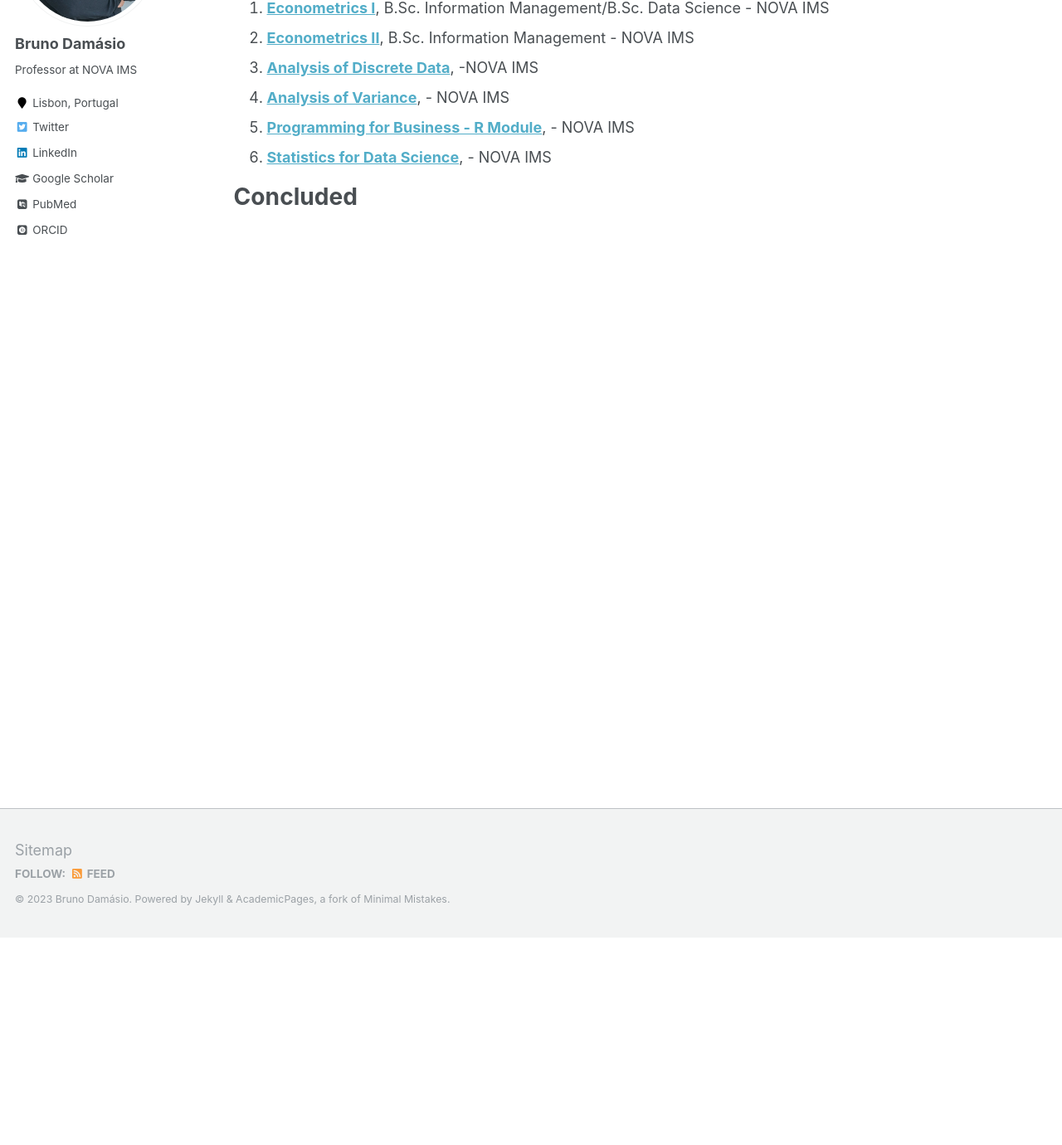
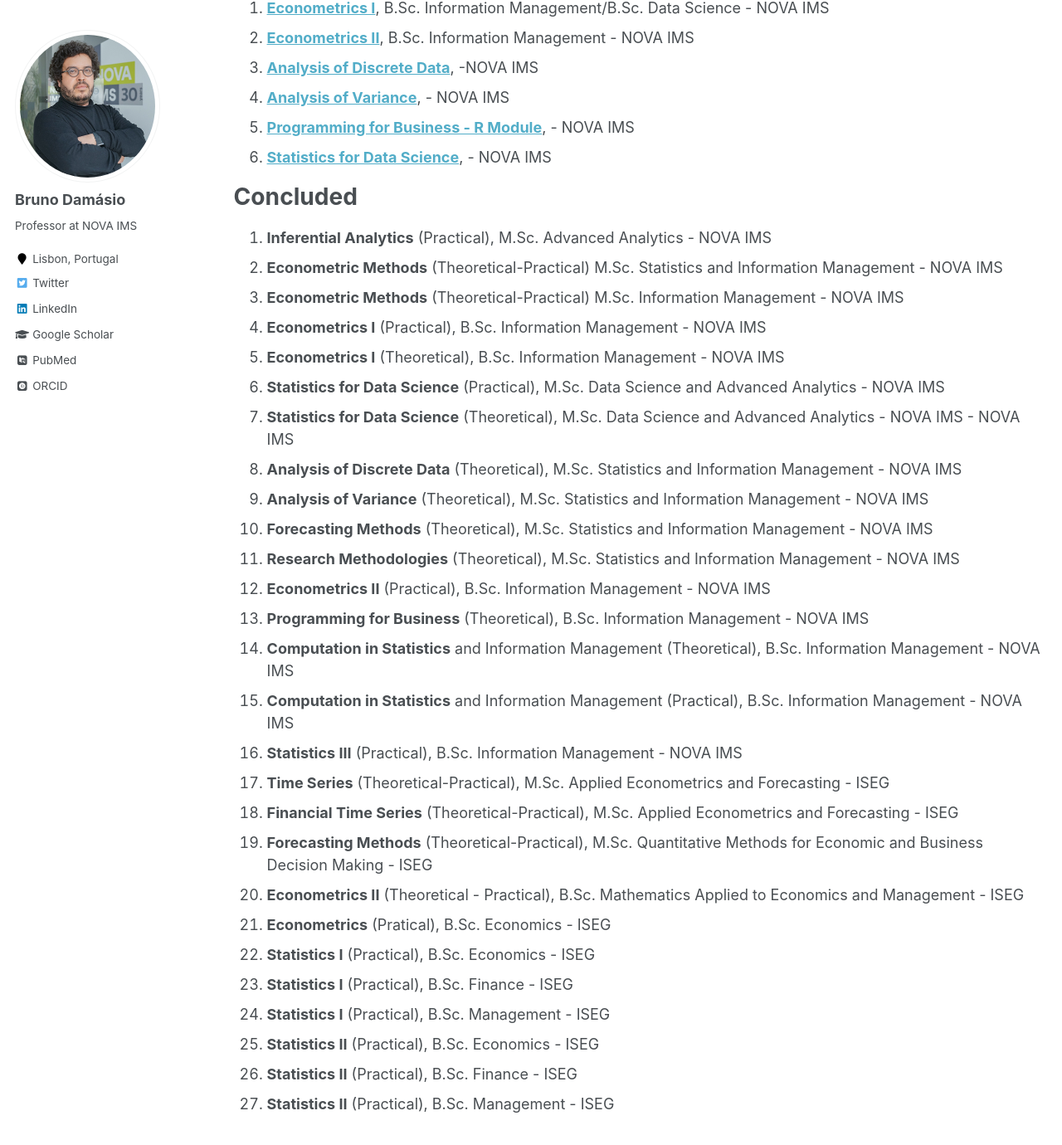
Before and after one commit to damasiob/damasiob.github.io, a Jekyll site: the page built from _pages/teaching_all.md, in a window 1280 px wide and 1400 px high, scrolled down 270 px. Shown: the top 1380 px of the window at 83% size. Built offline with Jekyll 4.4.1, drawn with Linux system fonts in a browser that asks for light colours; some web fonts are replaced.

Commit message:
Update teaching_all.md

```diff
--- a/_pages/teaching_all.md
+++ b/_pages/teaching_all.md
@@ -24,3 +24,32 @@ Ongoing
 
 Concluded
 ======
+
+
+  1. **Inferential Analytics** (Practical), M.Sc. Advanced Analytics  - NOVA IMS
+  1. **Econometric Methods** (Theoretical-Practical) M.Sc. Statistics and Information Management  - NOVA IMS
+  1. **Econometric Methods** (Theoretical-Practical) M.Sc. Information Management  - NOVA IMS
+  1. **Econometrics I** (Practical), B.Sc. Information Management - NOVA IMS
+  1. **Econometrics I** (Theoretical), B.Sc. Information Management - NOVA IMS
+  1. **Statistics for Data Science** (Practical), M.Sc. Data Science and Advanced Analytics  - NOVA IMS
+  1. **Statistics for Data Science** (Theoretical), M.Sc. Data Science and Advanced Analytics  - NOVA IMS   - NOVA IMS
+  1. **Analysis of Discrete Data** (Theoretical), M.Sc. Statistics and Information Management  - NOVA IMS
+  1. **Analysis of Variance** (Theoretical), M.Sc. Statistics and Information Management  - NOVA IMS
+  1. **Forecasting Methods** (Theoretical), M.Sc. Statistics and Information Management  - NOVA IMS
+  1. **Research Methodologies** (Theoretical), M.Sc. Statistics and Information Management  - NOVA IMS
+  1. **Econometrics II** (Practical), B.Sc. Information Management - NOVA IMS
+  1. **Programming for Business** (Theoretical), B.Sc. Information Management - NOVA IMS
+  1. **Computation in Statistics** and Information Management (Theoretical), B.Sc. Information Management - NOVA IMS
+  1. **Computation in Statistics** and Information Management (Practical), B.Sc. Information Management - NOVA IMS
+  1. **Statistics III** (Practical), B.Sc. Information Management - NOVA IMS
+  1. **Time Series** (Theoretical-Practical), M.Sc. Applied Econometrics and Forecasting - ISEG
+  1. **Financial Time Series** (Theoretical-Practical), M.Sc. Applied Econometrics and Forecasting - ISEG
+  1. **Forecasting Methods** (Theoretical-Practical), M.Sc. Quantitative Methods for Economic and Business Decision Making - ISEG
+  1. **Econometrics II** (Theoretical - Practical), B.Sc. Mathematics Applied to Economics and Management - ISEG
+  1. **Econometrics** (Pratical), B.Sc. Economics - ISEG
+  1. **Statistics I** (Practical), B.Sc. Economics - ISEG
+  1. **Statistics I** (Practical), B.Sc. Finance  - ISEG
+  1. **Statistics I** (Practical), B.Sc. Management - ISEG
+  1. **Statistics II** (Practical), B.Sc. Economics  - ISEG
+  1. **Statistics II** (Practical), B.Sc. Finance  - ISEG
+  1. **Statistics II** (Practical), B.Sc. Management - ISEG
```
